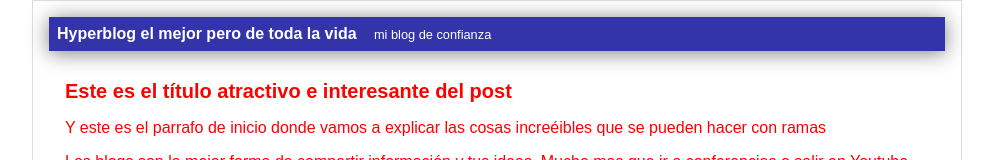
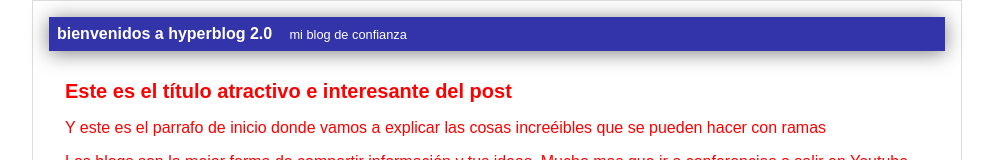
Before and after one commit to nikocantillo/proyectos, a plain HTML site: page index.html in a window 1280 px wide. Shown: the top 160 px of the page, without its empty margins (143-1136 px from the left). Drawn offline with Linux system fonts and the light colour scheme.

Commit message:
unas version de el hyperblog

```diff
--- a/index.html
+++ b/index.html
@@ -8,7 +8,7 @@
 <body>
     <div id="container">
         <div id="cabecera">
-            Hyperblog el mejor pero de toda la vida
+            bienvenidos a hyperblog 2.0
             <span id="tagline">mi blog de confianza</span>
         </div>
         <div id="post">
```
